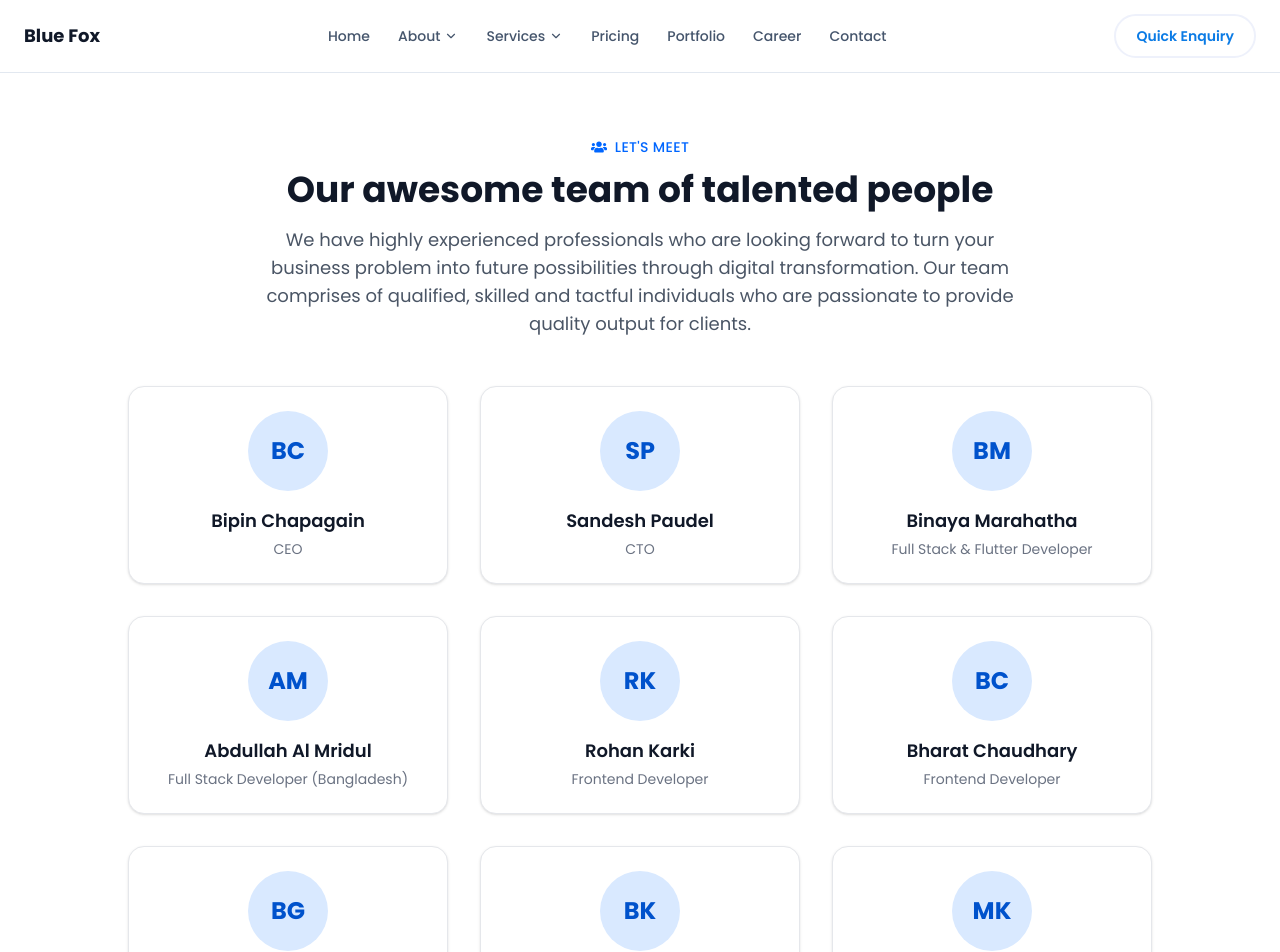
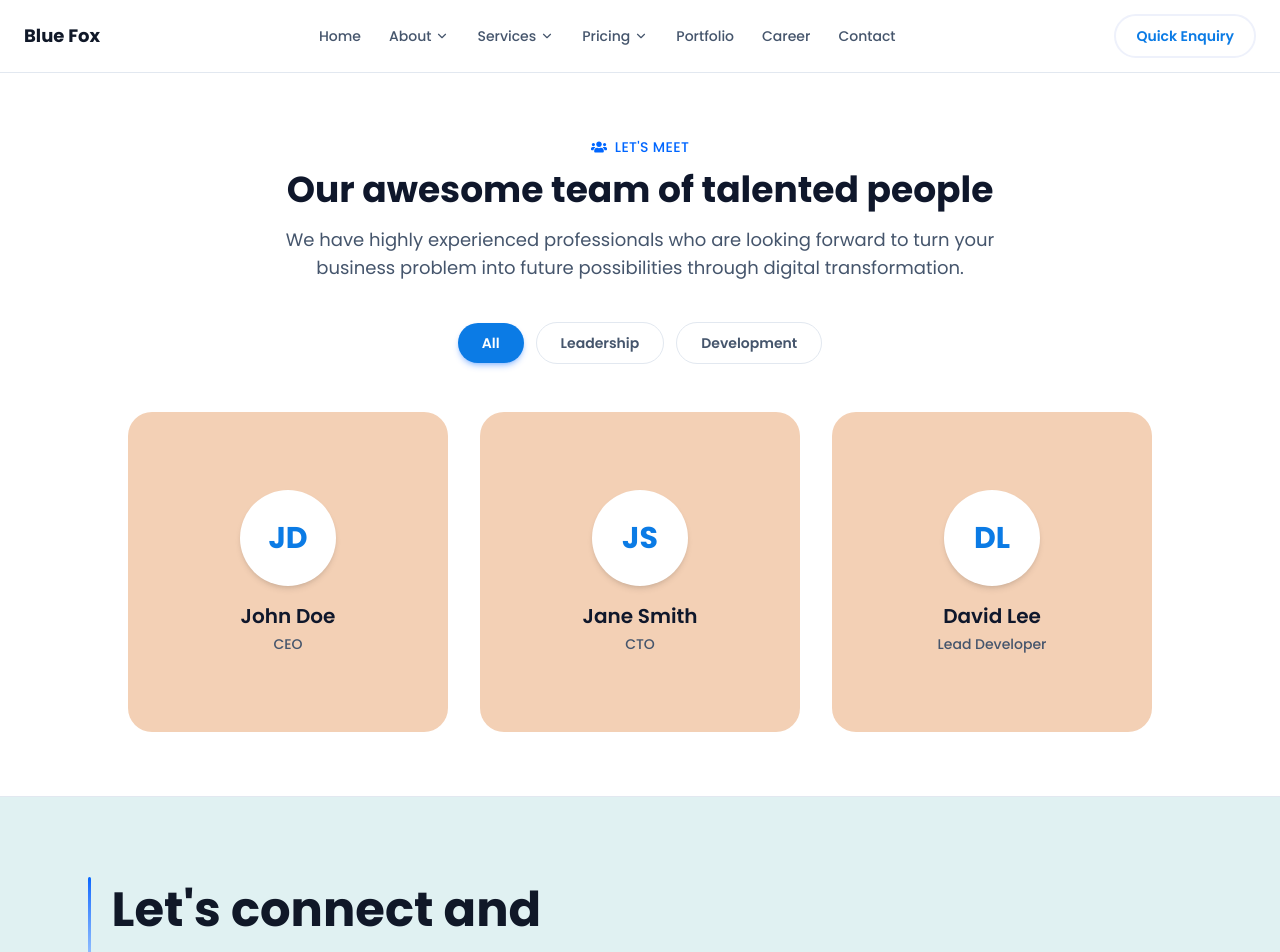
Before and after one commit to abhayaos/bluefox, a React (Vite) app: page /about/our-team in a window 1280 px wide. Shown: the top 952 px of the page. Built offline with nearby package versions, Linux system fonts and the light colour scheme.

Commit message:
update services content, pricing dropdown, interactive team cards, redesign pricing pages

```diff
--- a/src/App.jsx
+++ b/src/App.jsx
@@ -3,6 +3,7 @@ import { Route, Routes, useLocation } from 'react-router-dom'
 import Navbar from './components/Navbar'
 import Footer from './components/Footer'
 import Home from './pages/Home'
+import Services from './pages/Services'
 import WebsiteDevelopment from './pages/services/WebsiteDevelopment'
 import AppDevelopment from './pages/services/AppDevelopment'
 import SystemSoftwareDevelopment from './pages/services/SystemSoftwareDevelopment'
@@ -37,6 +38,7 @@ export default function App() {
       <div className="flex-1">
         <Routes>
           <Route path="/" element={<Home />} />
+          <Route path="/services" element={<Services />} />
           <Route path="/services/website-development" element={<WebsiteDevelopment />} />
           <Route path="/services/app-development" element={<AppDevelopment />} />
           <Route path="/services/system-software-development" element={<SystemSoftwareDevelopment />} />
--- a/src/components/Navbar.jsx
+++ b/src/components/Navbar.jsx
@@ -31,6 +31,11 @@ const servicesItems = [
   { title: 'UI/UX Design', desc: 'Interfaces that are intuitive and beautiful.', link: '/services/ui-ux' },
   { title: 'SEO', desc: 'Search visibility engineered for growth.', link: '/services/seo' },
   { title: 'Social Media Marketing', desc: 'Campaigns that build engaged audiences.', link: '/services/social-media-marketing' },
+]
+
+const pricingItems = [
+  { title: 'SEO Pricing', desc: 'Standard, Professional & Premium SEO packages.', link: '/pricing/seo' },
+  { title: 'Social Media Pricing', desc: 'Social media plans tailored to your budget.', link: '/pricing/social-media' },
 ]
 
 function NavLink({ to, children }) {
@@ -78,16 +83,20 @@ function Dropdown({ items }) {
 export default function Navbar() {
   const [aboutOpen, setAboutOpen] = useState(false)
   const [servicesOpen, setServicesOpen] = useState(false)
+  const [pricingOpen, setPricingOpen] = useState(false)
   const [mobileOpen, setMobileOpen] = useState(false)
   const [mobileAbout, setMobileAbout] = useState(false)
   const [mobileServices, setMobileServices] = useState(false)
+  const [mobilePricing, setMobilePricing] = useState(false)
   const aboutRef = useRef(null)
   const servicesRef = useRef(null)
+  const pricingRef = useRef(null)
 
   useEffect(() => {
     const handleClickOutside = (e) => {
       if (aboutRef.current && !aboutRef.current.contains(e.target)) setAboutOpen(false)
       if (servicesRef.current && !servicesRef.current.contains(e.target)) setServicesOpen(false)
+      if (pricingRef.current && !pricingRef.current.contains(e.target)) setPricingOpen(false)
     }
     document.addEventListener('pointerdown', handleClickOutside)
     return () => document.removeEventListener('pointerdown', handleClickOutside)
@@ -110,31 +119,70 @@ export default function Navbar() {
             <div className="hidden lg:flex items-center gap-7">
               <NavLink to="/">Home</NavLink>
 
-              <div ref={aboutRef} className="relative">
+              <div
+                ref={aboutRef}
+                className="relative"
+                onMouseEnter={() => {
+                  setServicesOpen(false)
+                  setPricingOpen(false)
+                  setAboutOpen(true)
+                }}
+                onMouseLeave={() => setAboutOpen(false)}
+              >
                 <DropdownButton
                   label="About"
                   open={aboutOpen}
                   onClick={() => {
                     setServicesOpen(false)
-                    setAboutOpen((prev) => !prev)
+                    setAboutOpen(true)
                   }}
                 />
                 {aboutOpen && <Dropdown items={aboutItems} />}
               </div>
 
-              <div ref={servicesRef} className="relative">
+              <div
+                ref={servicesRef}
+                className="relative"
+                onMouseEnter={() => {
+                  setAboutOpen(false)
+                  setPricingOpen(false)
+                  setServicesOpen(true)
+                }}
+                onMouseLeave={() => setServicesOpen(false)}
+              >
                 <DropdownButton
                   label="Services"
                   open={servicesOpen}
                   onClick={() => {
                     setAboutOpen(false)
-                    setServicesOpen((prev) => !prev)
+                    setServicesOpen(true)
                   }}
                 />
                 {servicesOpen && <Dropdown items={servicesItems} />}
               </div>
 
-              <NavLink to="/pricing/seo">Pricing</NavLink>
+              <div
+                ref={pricingRef}
+                className="relative"
+                onMouseEnter={() => {
+                  setAboutOpen(false)
+                  setServicesOpen(false)
+                  setPricingOpen(true)
+                }}
+                onMouseLeave={() => setPricingOpen(false)}
+              >
+                <DropdownButton
+                  label="Pricing"
+                  open={pricingOpen}
+                  onClick={() => {
+                    setAboutOpen(false)
+                    setServicesOpen(false)
+                    setPricingOpen(true)
+                  }}
+                />
+                {pricingOpen && <Dropdown items={pricingItems} />}
+              </div>
+
               <NavLink to="/our-work">Portfolio</NavLink>
               <NavLink to="/career">Career</NavLink>
               <NavLink to="/contact">Contact</NavLink>
@@ -212,9 +260,22 @@ export default function Navbar() {
                   </div>
                 )}
 
-                <a href="/pricing/seo" onClick={closeMobile} className="text-gray-700 font-medium hover:text-primary transition-colors">
+                <button
+                  onClick={() => setMobilePricing((prev) => !prev)}
+                  className="flex items-center justify-between text-gray-700 font-medium hover:text-primary transition-colors"
+                >
                   Pricing
-                </a>
+                </button>
+                {mobilePricing && (
+                  <div className="flex flex-col gap-2 pl-4">
+                    {pricingItems.map((item) => (
+                      <a key={item.title} href={item.link} onClick={closeMobile} className="text-gray-600 text-sm hover:text-primary transition-colors">
+                        {item.title}
+                      </a>
+                    ))}
+                  </div>
+                )}
+
                 <a href="/our-work" onClick={closeMobile} className="text-gray-700 font-medium hover:text-primary transition-colors">
                   Portfolio
                 </a>
--- a/src/pages/Team.jsx
+++ b/src/pages/Team.jsx
@@ -1,50 +1,109 @@
-import { FaUsers } from 'react-icons/fa'
+import { useState } from 'react'
+import { FaUsers, FaFacebookF, FaLinkedinIn, FaEnvelope } from 'react-icons/fa'
 
 const members = [
-  { name: 'Bipin Chapagain', role: 'CEO', initials: 'BC' },
-  { name: 'Sandesh Paudel', role: 'CTO', initials: 'SP' },
-  { name: 'Binaya Marahatha', role: 'Full Stack & Flutter Developer', initials: 'BM' },
-  { name: 'Abdullah Al Mridul', role: 'Full Stack Developer (Bangladesh)', initials: 'AM' },
-  { name: 'Rohan Karki', role: 'Frontend Developer', initials: 'RK' },
-  { name: 'Bharat Chaudhary', role: 'Frontend Developer', initials: 'BC' },
-  { name: 'Bijay Giri', role: 'Flutter Developer', initials: 'BG' },
-  { name: 'Bipesh Karki', role: 'React Native', initials: 'BK' },
-  { name: 'Manish Karki', role: 'Admin Officer', initials: 'MK' },
-  { name: 'Anjana Chaudhary', role: 'Accountant', initials: 'AC' },
+  {
+    name: 'John Doe',
+    role: 'CEO',
+    category: 'Leadership',
+    initials: 'JD',
+  },
+  {
+    name: 'Jane Smith',
+    role: 'CTO',
+    category: 'Leadership',
+    initials: 'JS',
+  },
+  {
+    name: 'David Lee',
+    role: 'Lead Developer',
+    category: 'Development',
+    initials: 'DL',
+  },
 ]
 
+const categories = ['All', 'Leadership', 'Development']
+
+const socials = [
+  { icon: FaFacebookF, label: 'Facebook', href: '#' },
+  { icon: FaLinkedinIn, label: 'LinkedIn', href: '#' },
+  { icon: FaEnvelope, label: 'Email', href: 'mailto:bluefoxpvtltd@gmail.com' },
+]
+
+function MemberCard({ member, index }) {
+  return (
+    <div
+      className="group relative h-80 overflow-hidden rounded-3xl border-2 border-transparent bg-[#f3d0b5] transition-all duration-300 hover:border-[#0b7be5] hover:shadow-xl hover:shadow-primary/10 animate-slide-in-left"
+      style={{ animationDelay: `${index * 120}ms` }}
+    >
+      <div className="flex h-full flex-col items-center justify-center px-6 text-center">
+        <div className="mb-4 flex h-24 w-24 items-center justify-center rounded-full bg-white text-3xl font-bold text-[#0b7be5] shadow-md">
+          {member.initials}
+        </div>
+        <h2 className="text-xl font-semibold text-slate-900">{member.name}</h2>
+        <p className="mt-1 text-sm font-medium text-slate-600">{member.role}</p>
+      </div>
+
+      {/* Social box slides up from bottom on hover */}
+      <div className="absolute inset-x-0 bottom-0 translate-y-full bg-[#0b7be5] p-5 text-white transition-transform duration-300 ease-out group-hover:translate-y-0">
+        <p className="mb-3 text-sm font-semibold">Connect with {member.name.split(' ')[0]}</p>
+        <div className="flex items-center justify-center gap-3">
+          {socials.map(({ icon: Icon, label, href }) => (
+            <a
+              key={label}
+              href={href}
+              aria-label={label}
+              className="flex h-10 w-10 items-center justify-center rounded-full bg-white text-[#0b7be5] transition-all duration-200 hover:scale-110"
+            >
+              <Icon size={14} />
+            </a>
+          ))}
+        </div>
+      </div>
+    </div>
+  )
+}
+
 export default function Team() {
+  const [active, setActive] = useState('All')
+  const visible = active === 'All' ? members : members.filter((m) => m.category === active)
+
   return (
     <main className="flex-1 px-6 py-16">
       <div className="max-w-5xl mx-auto">
-        <div className="text-center mb-12">
+        <div className="text-center mb-10">
           <span className="inline-flex items-center gap-2 text-primary font-medium text-sm tracking-wide uppercase">
             <FaUsers size={16} />
             Let's Meet
           </span>
-          <h1 className="text-4xl font-bold text-gray-900 mt-2 mb-4">
+          <h1 className="font-heading text-4xl font-bold text-slate-900 mt-2 mb-4">
             Our awesome team of talented people
           </h1>
-          <p className="text-lg text-gray-600 max-w-3xl mx-auto">
+          <p className="text-lg text-slate-600 max-w-3xl mx-auto">
             We have highly experienced professionals who are looking forward to turn your business
-            problem into future possibilities through digital transformation. Our team comprises of
-            qualified, skilled and tactful individuals who are passionate to provide quality output
-            for clients.
+            problem into future possibilities through digital transformation.
           </p>
         </div>
 
+        <div className="flex items-center justify-center gap-3 mb-12">
+          {categories.map((category) => (
+            <button
+              key={category}
+              onClick={() => setActive(category)}
+              className={`rounded-full px-6 py-2.5 text-sm font-semibold transition-all duration-200 ${
+                active === category
+                  ? 'bg-[#0b7be5] text-white shadow-md shadow-primary/30'
+                  : 'bg-white text-slate-600 border border-slate-200 hover:border-[#0b7be5] hover:text-[#0b7be5]'
+              }`}
+            >
+              {category}
+            </button>
+          ))}
+        </div>
+
         <div className="grid gap-8 sm:grid-cols-2 lg:grid-cols-3">
-          {members.map((member) => (
-            <div
-              key={member.name}
-              className="bg-white border border-gray-200 rounded-2xl shadow-sm p-6 flex flex-col items-center text-center"
-            >
-              <div className="w-20 h-20 rounded-full bg-primary-100 flex items-center justify-center text-2xl font-bold text-primary-700">
-                {member.initials}
-              </div>
-              <h2 className="text-lg font-semibold text-gray-900 mt-4">{member.name}</h2>
-              <p className="text-sm text-gray-500 mt-1">{member.role}</p>
-            </div>
+          {visible.map((member, index) => (
+            <MemberCard key={member.name} member={member} index={index} />
           ))}
         </div>
       </div>
```
Also changed, not shown: src/pages/Home.jsx (+6 -3 lines), src/pages/SeoPricing.jsx (+53 -25 lines), src/pages/SocialMediaPricing.jsx (+28 -32 lines).
